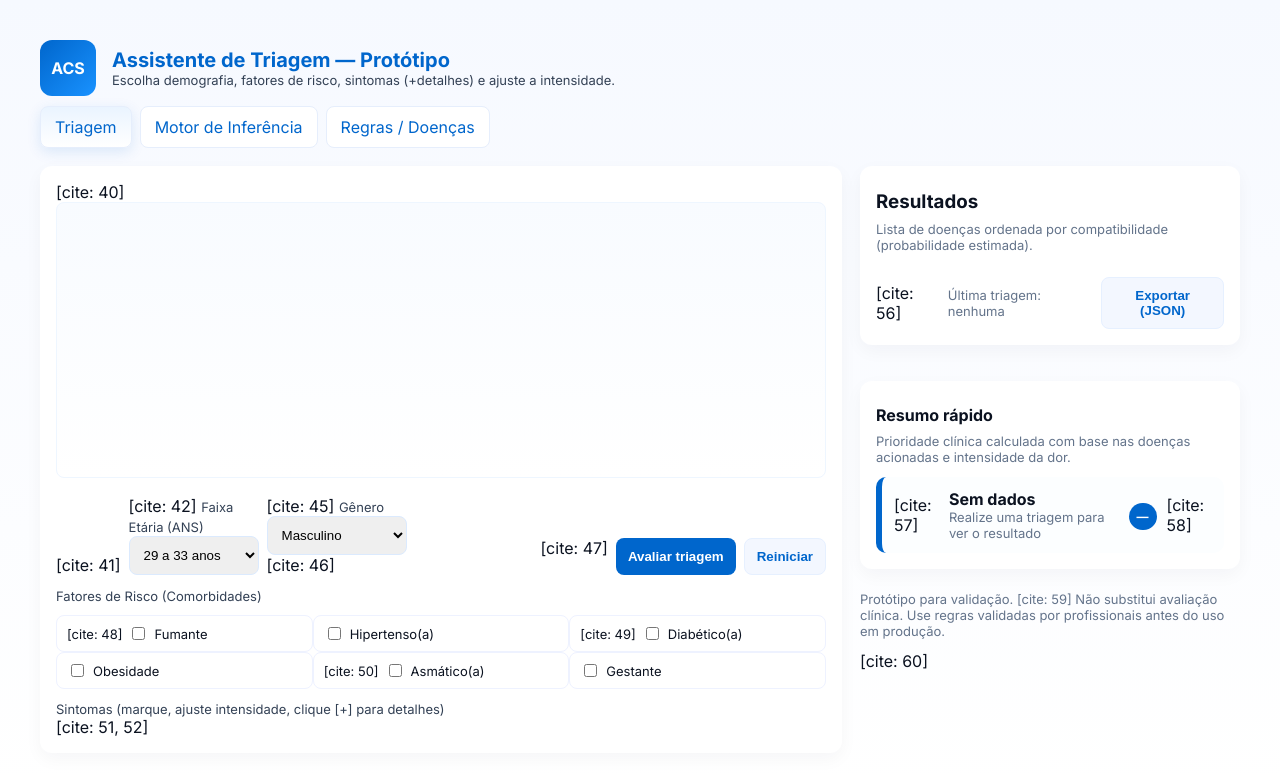
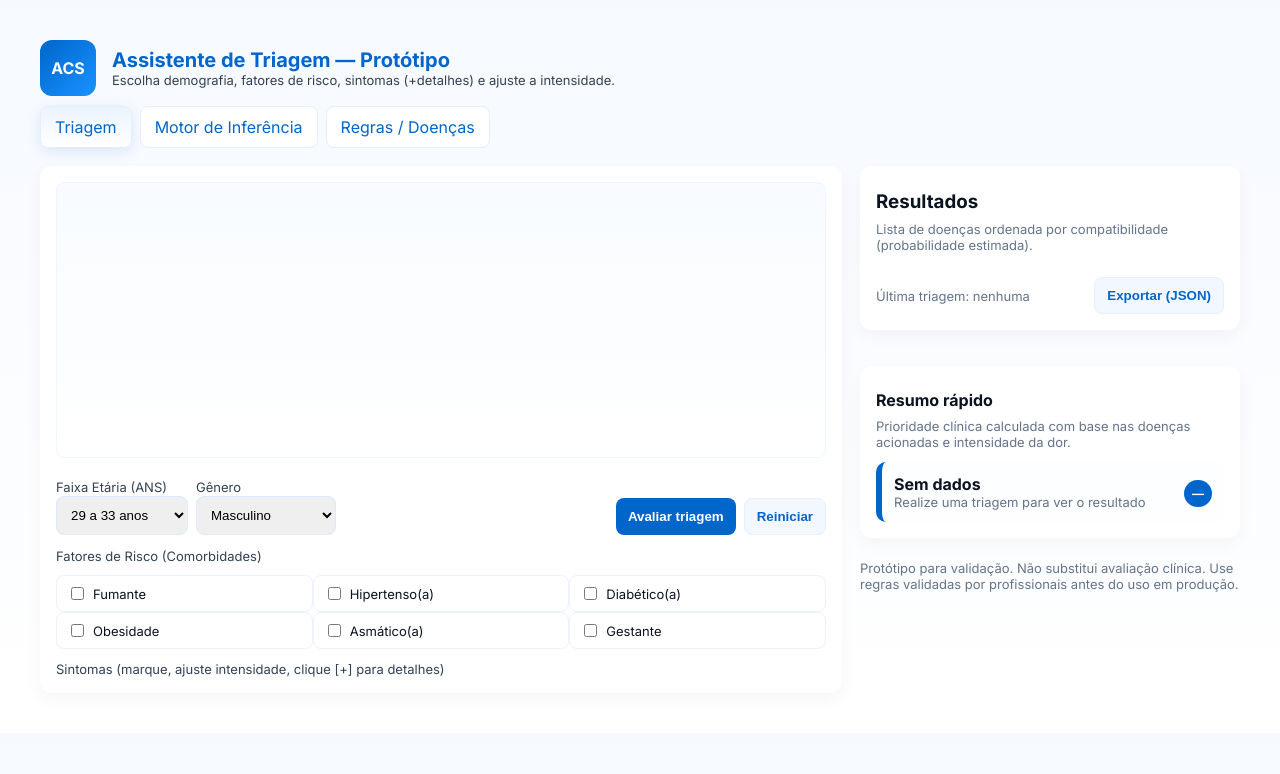
Before and after one commit to Miguelodonte/ACS-Expert, a plain HTML site: page index.html in a window 1280 px wide. Drawn offline with Linux system fonts and the light colour scheme.

Commit message:
Update index.html

```diff
--- a/index.html
+++ b/index.html
@@ -26,41 +26,47 @@
   <div class="main">
     <div class="panel">
 
-      <div id="triage" class="tab-content active"> [cite: 40]
+      <div id="triage" class="tab-content active">
         <div class="chat">
           <div class="conversation" id="conversation" aria-live="polite"></div>
 
           <div style="margin-top:6px">
 
-            <div style="display:flex;gap:8px;margin-bottom:10px; align-items: flex-end;"> [cite: 41]
-              <div style="flex: 0.5; min-width: 130px;"> [cite: 42]
+            <div style="display:flex;gap:8px;margin-bottom:10px;
+ align-items: flex-end;">
+              <div style="flex: 0.5;
+ min-width: 130px;">
                 <label class="small">Faixa Etária (ANS)</label>
                 <select id="faixa_etaria">
                   <option value="0-18">0 a 18 anos</option>
                   <option value="19-23">19 a 23 anos</option>
-                  <option value="24-28">24 a 28 anos</option> [cite: 43]
+                  <option
+ value="24-28">24 a 28 anos</option>
                   <option value="29-33" selected>29 a 33 anos</option>
                   <option value="34-38">34 a 38 anos</option>
                   <option value="39-43">39 a 43 anos</option>
                   <option value="44-48">44 a 48 anos</option>
-                  <option value="49-53">49 a 53 anos</option> [cite: 44]
+
+                   <option value="49-53">49 a 53 anos</option>
                   <option value="54-58">54 a 58 anos</option>
                   <option value="59+">59 anos ou mais</option>
                 </select>
               </div>
 
-              <div style="width:140px"> [cite: 45]
+               <div style="width:140px">
                 <label class="small">Gênero</label>
                 <select id="genero">
                   <option value="m">Masculino</option>
                   <option value="f">Feminino</option>
                   <option value="o">Outro</option>
-                </select> [cite: 46]
+
+                   </select>
               </div>
 
               <div style="flex:1"></div>
 
-              <div style="display:flex; gap: 8px; flex-shrink: 0;"> [cite: 47]
+              <div style="display:flex;
+ gap: 8px; flex-shrink: 0;">
                 <button class="btn-primary" id="btnNext">Avaliar triagem</button>
                 <button class="btn-ghost" id="btnReset">Reiniciar</button>
               </div>
@@ -69,21 +75,21 @@
             <label class="small">Fatores de Risco (Comorbidades)</label>
             <div class="risk-factor-grid">
 
-              <div class="risk-factor-item"> [cite: 48]
+               <div class="risk-factor-item">
                 <input type="checkbox" id="chk_fumante"><label for="chk_fumante">Fumante</label>
               </div>
               <div class="risk-factor-item">
                 <input type="checkbox" id="chk_hipertenso"><label for="chk_hipertenso">Hipertenso(a)</label>
               </div>
 
-              <div class="risk-factor-item"> [cite: 49]
+               <div class="risk-factor-item">
                 <input type="checkbox" id="chk_diabetico"><label for="chk_diabetico">Diabético(a)</label>
               </div>
               <div class="risk-factor-item">
                 <input type="checkbox" id="chk_obeso"><label for="chk_obeso">Obesidade</label>
               </div>
 
-              <div class="risk-factor-item"> [cite: 50]
+               <div class="risk-factor-item">
                 <input type="checkbox" id="chk_asmatico"><label for="chk_asmatico">Asmático(a)</label>
               </div>
               <div class="risk-factor-item">
@@ -92,7 +98,8 @@
             </div>
 
 
-            <label class="small" style="margin-top:4px; display: block;">Sintomas (marque, ajuste intensidade, clique [+] para detalhes)</label> [cite: 51, 52]
+             <label class="small" style="margin-top:4px;
+ display: block;">Sintomas (marque, ajuste intensidade, clique [+] para detalhes)</label>
             <div class="symptom-grid" id="symptoms"></div>
 
           </div>
@@ -104,7 +111,7 @@
         <div class="muted small" style="margin-bottom:10px">Mostra como cada doença foi avaliada (sintomas, intensidade, demografia, fatores de risco, qualificadores).</div>
         <div>
 
-          <h4>Dados atuais</h4> [cite: 53]
+           <h4>Dados atuais</h4>
           <pre id="rawData">{}</pre>
         </div>
         <div style="margin-top:10px">
@@ -116,8 +123,8 @@
       <div id="rules" class="tab-content">
         <h3 style="margin-top:0">Doenças / Regras</h3>
 
-        <div class="muted small" style="margin-bottom:10px">Lista de doenças (48) com sintomas-chave. [cite: 54]
-        Clique para ver detalhes.</div> [cite: 55]
+         <div class="muted small" style="margin-bottom:10px">Lista de doenças (48) com sintomas-chave.
+         Clique para ver detalhes.</div>
         <div class="rules-list panel" id="rulesList"></div>
       </div>
     </div>
@@ -129,7 +136,8 @@
         <div style="height:12px"></div>
         <div id="results" class="result-list"></div>
         <div style="height:12px"></div>
-        <div style="display:flex;gap:8px;align-items:center;justify-content:space-between"> [cite: 56]
+        <div
+ style="display:flex;gap:8px;align-items:center;justify-content:space-between">
           <div class="small muted">Última triagem: <span id="lastSummary">nenhuma</span></div>
           <div><button id="exportBtn" class="btn-ghost">Exportar (JSON)</button></div>
         </div>
@@ -142,26 +150,28 @@
         <div class="small muted">Prioridade clínica calculada com base nas doenças acionadas e intensidade da dor.</div>
         <div style="height:12px"></div>
 
-        <div id="priorityCard" class="dcard info"> [cite: 57]
+           <div id="priorityCard" class="dcard info">
           <div style="display:flex;flex-direction:column">
             <div style="font-weight:700" id="priorityLabel">Sem dados</div>
             <div class="muted small" id="priorityDesc">Realize uma triagem para ver o resultado</div>
           </div>
           <div style="text-align:right">
             <div><span id="priorityBadge" class="badge info">—</span></div>
-          </div> [cite: 58]
+
+           </div>
         </div>
       </div>
 
       <footer class="small muted" style="margin-top:10px">
-        Protótipo para validação. [cite: 59]
-        Não substitui avaliação clínica. Use regras validadas por profissionais antes do uso em produção.
-      </footer> [cite: 60]
+        Protótipo para validação.
+ Não substitui avaliação clínica. Use regras validadas por profissionais antes do uso em produção.
+       </footer>
     </div>
   </div>
 </div>
 
 <script src="data.js"></script>
 <script src="app.js"></script>
+
 </body>
 </html>
```
